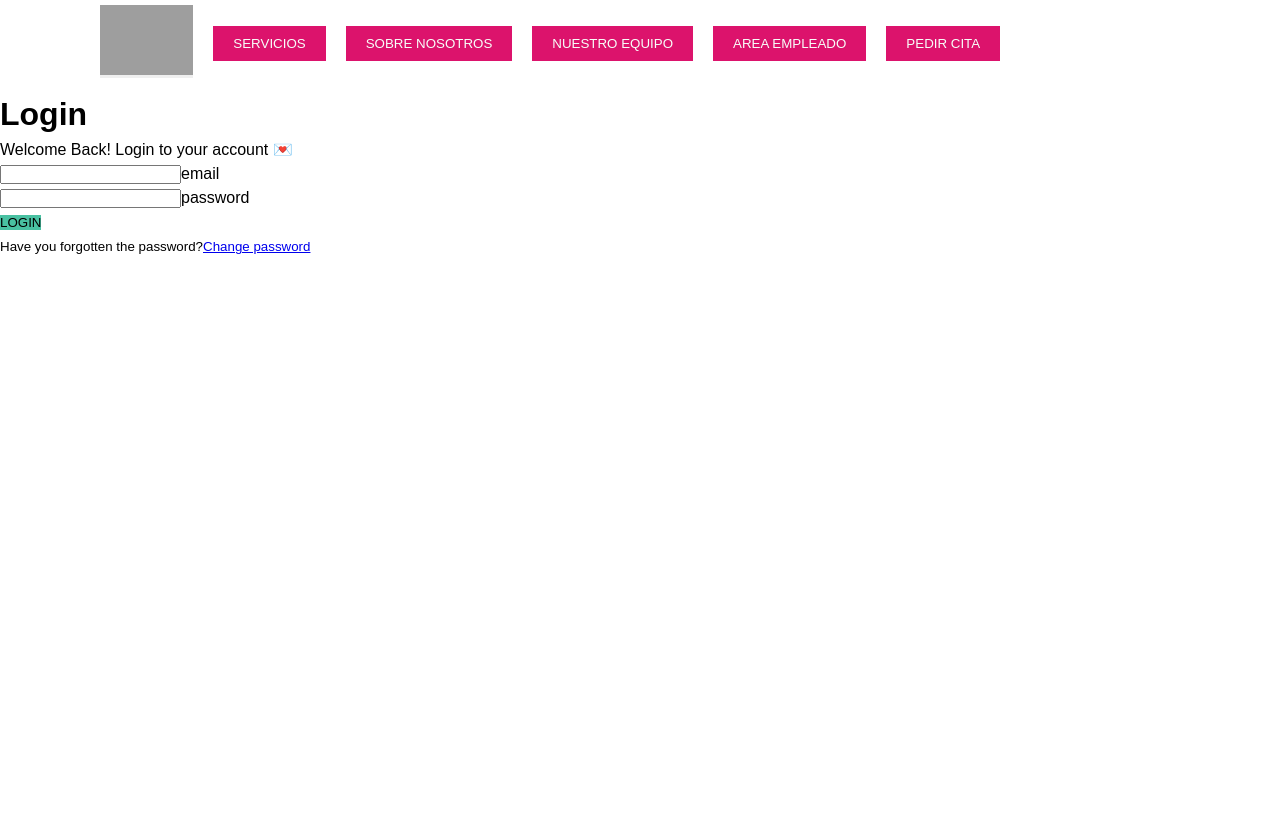
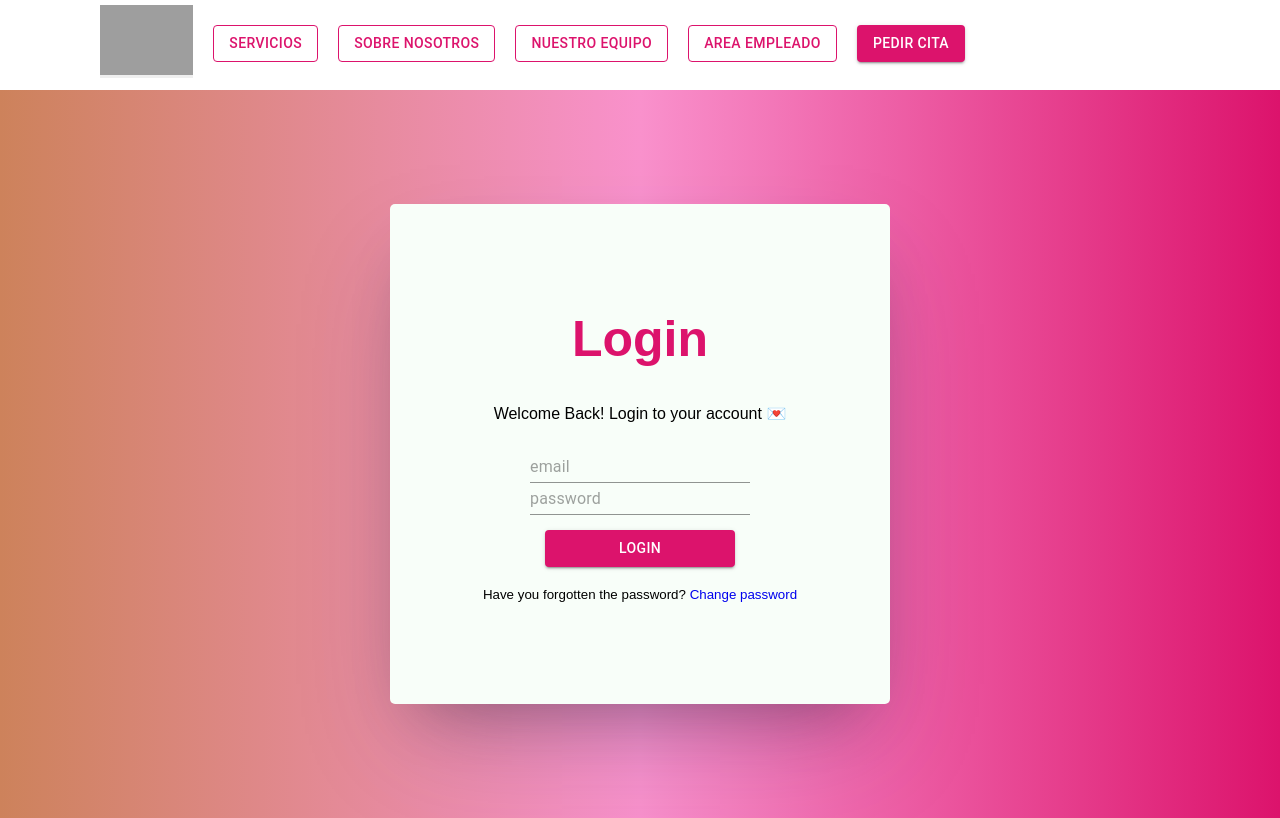
Before and after one commit to MrsGlou/Nails-Proyect, a React (Vite) app in the folder Frontend-NP/: page /platform/login in a window 1280 px wide. Built offline with nearby package versions, Linux system fonts and the light colour scheme; grey boxes are pictures that could not be loaded.

Commit message:
appointments

```diff
--- a/Frontend-NP/package.json
+++ b/Frontend-NP/package.json
@@ -13,7 +13,8 @@
     "@emotion/react": "^11.11.1",
     "@emotion/styled": "^11.11.0",
     "@mobiscroll/react": "https://npm.mobiscroll.com/@mobiscroll/react-trial/-/react-trial-5.26.1.tgz",
-    "@mui/material": "^5.14.4",
+    "@mui/icons-material": "^5.14.3",
+    "@mui/material": "^5.14.5",
     "@mui/x-date-pickers": "^6.11.0",
     "axios": "^1.4.0",
     "dayjs": "^1.11.9",
--- a/Frontend-NP/src/components/Home/AboutUs.jsx
+++ b/Frontend-NP/src/components/Home/AboutUs.jsx
@@ -1,5 +1,5 @@
 import BtnAppointment from "../BtnAppointment";
-import "./AbautUs.css";
+import "./AboutUs.css";
 
 const AboutUs = () => {
   return (
--- a/Frontend-NP/src/components/Home/Navbar.jsx
+++ b/Frontend-NP/src/components/Home/Navbar.jsx
@@ -1,4 +1,5 @@
 import { NavLink } from "react-router-dom";
+import { Button } from "@mui/material";
 import "./Navbar.css";
 
 const Navbar = () => {
@@ -16,19 +17,68 @@ const Navbar = () => {
       </NavLink>
 
       <NavLink to="/">
-        <button className="btn_nav services">SERVICIOS</button>
+        <Button
+          sx={{
+            color: "#dc136c",
+            ":hover": { color: "#f991cc", borderColor: "#f991cc" },
+            borderColor: "#dc136c",
+          }}
+          variant="outlined"
+          className="btn_nav services"
+        >
+          SERVICIOS
+        </Button>
       </NavLink>
       <NavLink to="/">
-        <button className="btn_nav aboutUs">SOBRE NOSOTROS</button>
+        <Button
+          sx={{
+            color: "#dc136c",
+            ":hover": { color: "#f991cc", borderColor: "#f991cc" },
+            borderColor: "#dc136c",
+          }}
+          variant="outlined"
+          className="btn_nav aboutUs"
+        >
+          SOBRE NOSOTROS
+        </Button>
       </NavLink>
       <NavLink to="/">
-        <button className="btn_nav team">NUESTRO EQUIPO</button>
+        <Button
+          sx={{
+            color: "#dc136c",
+            ":hover": { color: "#f991cc", borderColor: "#f991cc" },
+            borderColor: "#dc136c",
+          }}
+          variant="outlined"
+          className="btn_nav team"
+        >
+          NUESTRO EQUIPO
+        </Button>
       </NavLink>
       <NavLink to="/platform/login">
-        <button className="btn_nav bookAppoitnment">AREA EMPLEADO</button>
+        <Button
+          sx={{
+            color: "#dc136c",
+            ":hover": { color: "#f991cc", borderColor: "#f991cc" },
+            borderColor: "#dc136c",
+          }}
+          variant="outlined"
+          className="btn_nav bookAppoitnment"
+        >
+          AREA EMPLEADO
+        </Button>
       </NavLink>
       <NavLink to="/serviceselect">
-        <button className="btn_nav bookAppoitnment">PEDIR CITA</button>
+        <Button
+          sx={{
+            backgroundColor: "#dc136c",
+            ":hover": { backgroundColor: "#f991cc" },
+          }}
+          variant="contained"
+          className="btn_nav bookAppoitnment"
+        >
+          PEDIR CITA
+        </Button>
       </NavLink>
     </nav>
   );
--- a/Frontend-NP/src/index.css
+++ b/Frontend-NP/src/index.css
@@ -19,4 +19,5 @@
   margin: 0;
   padding: 0;
   box-sizing: border-box;
+  text-decoration: none;
 }
--- /dev/null
+++ b/Frontend-NP/src/pages/EmployeePortal/ForgotPassword.css
@@ -0,0 +1,35 @@
+.change_ps_container {
+  display: flex;
+  justify-content: center;
+  align-items: center;
+  height: 91vh;
+  background: linear-gradient(
+    to right,
+    var(--fifth-color),
+    var(--third-color),
+    var(--fourth-color)
+  );
+}
+
+.change_ps_form_container {
+  display: flex;
+  flex-direction: column;
+  justify-content: center;
+  align-items: center;
+  min-width: 500px;
+  min-height: 500px;
+  gap: 25px;
+  margin: 50px 0;
+  background: var(--primary-color);
+  border-radius: 1%;
+  box-shadow: rgba(50, 50, 93, 0.25) 0px 50px 100px -20px,
+    rgba(0, 0, 0, 0.3) 0px 30px 60px -30px;
+}
+
+.change_ps_form {
+  display: flex;
+  flex-direction: column;
+  justify-content: center;
+  align-items: center;
+  gap: 15px;
+}
--- a/Frontend-NP/src/pages/EmployeePortal/ForgotPassword.jsx
+++ b/Frontend-NP/src/pages/EmployeePortal/ForgotPassword.jsx
@@ -1,8 +1,10 @@
 import { useEffect, useState } from "react";
 import { useForm } from "react-hook-form";
 import { UseForgotPassword } from "../../hooks/UseForgotPassword";
-import { Navigate } from "react-router-dom";
+import { Link, Navigate } from "react-router-dom";
 import { forgotPasswordUser } from "../../services/API_user/user.service";
+import { Button, Input } from "@mui/material";
+import "./ForgotPassword.css";
 
 const ForgotPassword = () => {
   const [res, setRes] = useState({});
@@ -30,37 +32,46 @@ const ForgotPassword = () => {
 
   return (
     <>
-      <div className="form-wrap">
+      <div className="change_ps_container">
+        <div className="change_ps_form_container">
           <h1>Change your password 💱</h1>
           <p className="bottom-text">
             <small>Enter your email to send you the new password 💌</small>
           </p>
-        <form onSubmit={handleSubmit(formSubmit)}>
-          <div className="user_container form-group">
-            <input
+          <form className="change_ps_form" onSubmit={handleSubmit(formSubmit)}>
+            <div className="email_container form-group">
+              <Input
                 className="input_user"
                 type="text"
                 id="email"
                 name="email"
                 autoComplete="false"
+                placeholder="email"
                 {...register("email", { required: true })}
               />
-            <label htmlFor="custom-input" className="custom-placeholder">
-              Email
-            </label>
             </div>
 
             <div className="btn_container">
-            <button
+              <Button
+                sx={{
+                  backgroundColor: "#dc136c",
+                  ":hover": { backgroundColor: "#f991cc" },
+                }}
                 className="btn"
+                variant="contained"
                 type="submit"
                 disabled={send}
-              style={{ background: send ? "#49c1a388" : "#49c1a2" }}
               >
                 Change password
-            </button>
+              </Button>
             </div>
+            <p className="bottom-text">
+              <Link to="/platform/login" className="anchorCustom">
+                Go to login
+              </Link>
+            </p>
           </form>
+        </div>
       </div>
     </>
   );
--- /dev/null
+++ b/Frontend-NP/src/pages/EmployeePortal/Login.css
@@ -0,0 +1,43 @@
+.login_container {
+  display: flex;
+  justify-content: center;
+  align-items: center;
+  height: 91vh;
+  background: linear-gradient(
+    to right,
+    var(--fifth-color),
+    var(--third-color),
+    var(--fourth-color)
+  );
+}
+.login_form_container {
+  display: flex;
+  flex-direction: column;
+  justify-content: center;
+  align-items: center;
+  min-width: 500px;
+  min-height: 500px;
+  gap: 25px;
+  margin: 50px 0;
+  background: var(--primary-color);
+  border-radius: 1%;
+  box-shadow: rgba(50, 50, 93, 0.25) 0px 50px 100px -20px,
+    rgba(0, 0, 0, 0.3) 0px 30px 60px -30px;
+}
+
+.login_form_container > h1 {
+  font-size: 50px;
+  color: var(--fourth-color);
+}
+
+.login_form {
+  display: flex;
+  flex-direction: column;
+  justify-content: center;
+  align-items: center;
+  gap: 15px;
+}
+
+.btn_container > button {
+  width: 190px;
+}
--- a/Frontend-NP/src/pages/EmployeePortal/Login.jsx
+++ b/Frontend-NP/src/pages/EmployeePortal/Login.jsx
@@ -4,6 +4,8 @@ import { loginUser } from "../../services/API_user/user.service";
 import { Link, Navigate } from "react-router-dom";
 import { UseLoginError } from "../../hooks/UseLoginError";
 import { useAuth } from "../../contexts/authContext";
+import "./Login.css";
+import { Button, Input } from "@mui/material";
 
 const Login = () => {
   const { handleSubmit, register } = useForm();
@@ -37,51 +39,52 @@ const Login = () => {
   }
   return (
     <>
-      <div className="form-wrap">
+      <div className="login_container">
+        <div className="login_form_container">
           <h1>Login</h1>
           <p>Welcome Back! Login to your account 💌</p>
-        <form onSubmit={handleSubmit(formSubmit)}>
+          <form className="login_form" onSubmit={handleSubmit(formSubmit)}>
             <div className="email_container form-group">
-            <input
+              <Input
                 className="input_user"
                 type="email"
                 id="email"
                 name="email"
                 autoComplete="false"
+                placeholder="email"
                 {...register("email", { required: true })}
               />
-            <label htmlFor="custom-input" className="custom-placeholder">
-              email
-            </label>
 
               <div className="password_container form-group">
-              <input
+                <Input
                   className="input_user"
                   type="password"
                   id="password"
                   name="password"
                   autoComplete="false"
+                  placeholder="password"
                   {...register("password", { required: true })}
                 />
-              <label htmlFor="custom-input" className="custom-placeholder">
-                password
-              </label>
               </div>
             </div>
 
             <div className="btn_container">
-            <button
+              <Button
+                sx={{
+                  backgroundColor: "#dc136c",
+                  ":hover": { backgroundColor: "#f991cc" },
+                }}
                 className="btn"
+                variant="contained"
                 type="submit"
                 disabled={send}
-              style={{ background: send ? "#49c1a388" : "#49c1a2" }}
               >
                 {send ? "Cargando ....." : "LOGIN"}
-            </button>
+              </Button>
             </div>
             <p className="bottom-text">
               <small>
-              Have you forgotten the password?
+                Have you forgotten the password?{" "}
                 <Link to="/platform/forgotpassword" className="anchorCustom">
                   Change password
                 </Link>
@@ -89,6 +92,7 @@ const Login = () => {
             </p>
           </form>
         </div>
+      </div>
     </>
   );
 };
--- /dev/null
+++ b/Frontend-NP/src/pages/EmployeePortal/Services.css
@@ -0,0 +1,26 @@
+.services_container {
+  display: flex;
+  justify-content: center;
+  align-items: flex-start;
+  flex-direction: column;
+  margin: 0 30px;
+}
+
+.create_service_btn {
+  display: flex;
+  justify-content: end;
+  align-items: end;
+  margin: 0 30px 30px 30px;
+}
+
+.service_type {
+  display: flex;
+  justify-content: space-between;
+  align-items: end;
+}
+
+.service_type_text_inside {
+  display: grid;
+  grid-template-columns: 550px 100px 100px;
+  gap: 5px;
+}
```
Also changed, not shown: Frontend-NP/src/pages/EmployeePortal/NavbarEmployee.jsx (+61 -9 lines), Frontend-NP/src/pages/EmployeePortal/Services.jsx (+28 -8 lines), Frontend-NP/src/components/Home/AboutUs.css (renamed from Frontend-NP/src/components/Home/AbautUs.css), 1 other file (tests, documents, lock files or other folders). Lines whose indentation alone changed are shown as unchanged.
